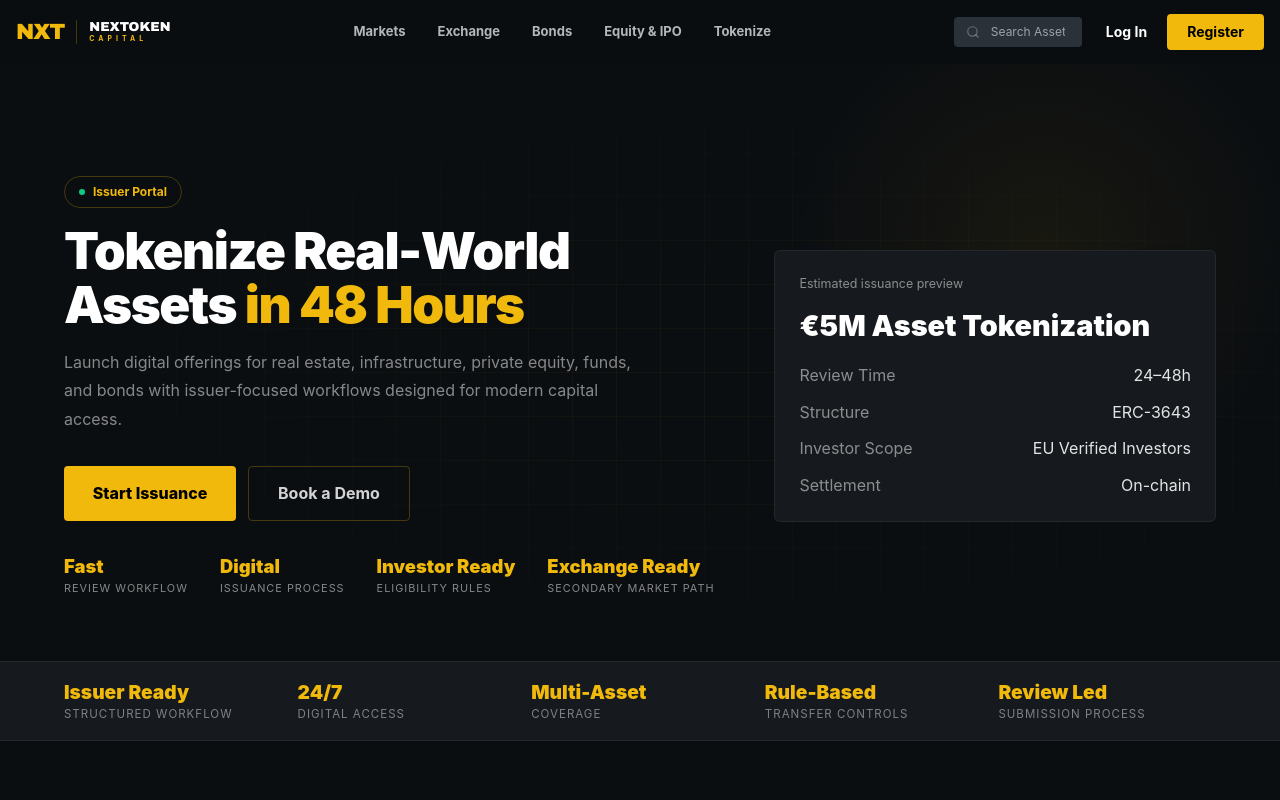
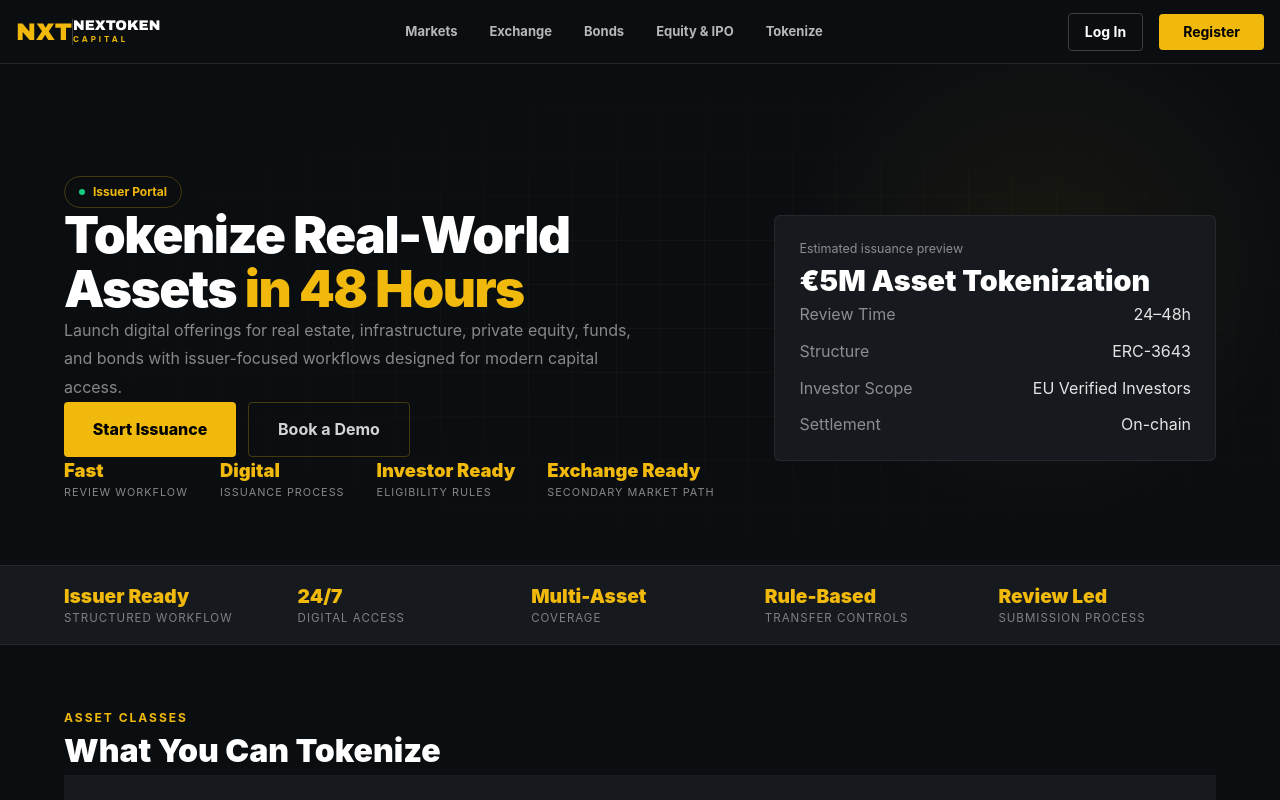
Before and after one commit to BIKASH907/nextoken-capital, a Next.js app: page /tokenize in a window 1280 px wide. Shown: the top 800 px of the page. Built offline with nearby package versions, Linux system fonts and the light colour scheme.

Commit message:
fix: aggressive gap removal with inline styles

```diff
--- a/components/Header.tsx
+++ b/components/Header.tsx
@@ -1,19 +1,13 @@
 "use client";
 
-import React, { useState, useEffect } from 'react';
+import React, { useState } from 'react';
 import Link from 'next/link';
 import { Menu, X, Search } from 'lucide-react';
 
 const Header = () => {
   const [isMenuOpen, setIsMenuOpen] = useState(false);
-  const [isScrolled, setIsScrolled] = useState(false);
 
-  useEffect(() => {
-    const handleScroll = () => setIsScrolled(window.scrollY > 10);
-    window.addEventListener('scroll', handleScroll);
-    return () => window.removeEventListener('scroll', handleScroll);
-  }, []);
-
+  // Exact links from your image: Markets, Exchange, Bonds, Equity & IPO, Tokenize
   const navLinks = [
     { title: 'Markets', link: '/markets' },
     { title: 'Exchange', link: '/exchange' },
@@ -23,13 +17,22 @@ const Header = () => {
   ];
 
   return (
-    <header className={`fixed top-0 left-0 w-full h-16 z-[100] transition-all duration-300 flex items-center ${
-      isScrolled || isMenuOpen ? 'bg-[#0b0e11] border-b border-white/10' : 'bg-[#0b0e11]/80 backdrop-blur-md'
-    }`}>
+    <header style={{
+      position: 'fixed',
+      top: 0,
+      left: 0,
+      width: '100%',
+      height: '64px',
+      zIndex: 1000,
+      backgroundColor: '#0b0e11',
+      borderBottom: '1px solid rgba(255,255,255,0.1)',
+      display: 'flex',
+      alignItems: 'center'
+    }}>
       <div className="max-w-[1440px] mx-auto px-4 w-full flex items-center justify-between">
 
-        {/* --- LOGO: IDENTICAL TO IMAGE 6 & 10 --- */}
-        <Link href="/" className="flex items-center no-underline group">
+        {/* LOGO AREA */}
+        <Link href="/" className="flex items-center no-underline">
           <div className="logo-nxt">NXT</div>
           <div className="logo-sep"></div>
           <div className="flex flex-col">
@@ -38,67 +41,56 @@ const Header = () => {
           </div>
         </Link>
 
-        {/* --- DESKTOP NAV --- */}
+        {/* NAVIGATION LINKS */}
         <nav className="hidden lg:flex items-center gap-8">
           {navLinks.map((item) => (
             <Link
               key={item.title}
               href={item.link}
-              className="text-white/70 hover:text-white text-[13px] font-bold transition-colors no-underline"
+              className="text-white/70 hover:text-white text-[13px] font-bold no-underline transition-colors"
             >
               {item.title}
             </Link>
           ))}
         </nav>
 
-        {/* --- RIGHT ACTIONS --- */}
+        {/* ACTION BUTTONS */}
         <div className="flex items-center gap-4">
-          <div className="hidden sm:flex relative">
-            <Search className="absolute left-3 top-1/2 -translate-y-1/2 text-white/30" size={14} />
-            <input
-              type="text"
-              placeholder="Search Assets..."
-              className="bg-[#2B3139] border border-transparent rounded py-1.5 pl-9 pr-4 text-xs text-white outline-none w-32 focus:w-48 transition-all"
-            />
-          </div>
+          <button className="hidden sm:block text-white font-bold text-sm hover:text-[#F0B90B] transition-colors border border-white/20 px-4 py-2 rounded">
+            Log In
+          </button>
+          <button className="bg-[#F0B90B] text-black px-6 py-2 rounded text-sm font-bold hover:bg-[#fcd535] transition-all">
+            Register
+          </button>
 
-          <div className="flex items-center gap-3">
-            <button className="hidden sm:block text-white font-bold text-sm px-2 hover:text-[#F0B90B] transition-colors">
-              Log In
-            </button>
-            <button className="bg-[#F0B90B] text-black px-5 py-2 rounded text-sm font-bold hover:bg-[#fcd535] transition-all">
-              Register
-            </button>
-
-            <button
-              onClick={() => setIsMenuOpen(!isMenuOpen)}
-              className="lg:hidden text-white hover:text-[#F0B90B] p-1"
-            >
-              {isMenuOpen ? <X size={24} /> : <Menu size={24} />}
-            </button>
-          </div>
+          <button onClick={() => setIsMenuOpen(!isMenuOpen)} className="lg:hidden text-white ml-2">
+            {isMenuOpen ? <X size={28} /> : <Menu size={28} />}
+          </button>
         </div>
       </div>
 
-      {/* --- MOBILE OVERLAY --- */}
-      <div className={`lg:hidden fixed inset-0 top-16 bg-[#0b0e11] z-[-1] transition-transform duration-300 ${isMenuOpen ? 'translate-x-0' : 'translate-x-full'}`}>
-        <div className="flex flex-col p-6 gap-6 h-full overflow-y-auto">
+      {/* MOBILE MENU OVERLAY */}
+      {isMenuOpen && (
+        <div style={{
+          position: 'fixed',
+          top: '64px',
+          left: 0,
+          width: '100%',
+          height: 'calc(100vh - 64px)',
+          backgroundColor: '#0b0e11',
+          padding: '2rem',
+          zIndex: 999,
+          display: 'flex',
+          flexDirection: 'column',
+          gap: '1.5rem'
+        }}>
           {navLinks.map((item) => (
-            <Link
-              key={item.title}
-              href={item.link}
-              onClick={() => setIsMenuOpen(false)}
-              className="text-white font-bold text-lg border-b border-white/5 pb-3 no-underline"
-            >
+            <Link key={item.title} href={item.link} onClick={() => setIsMenuOpen(false)} className="text-white font-bold text-xl no-underline">
               {item.title}
             </Link>
           ))}
-          <div className="mt-auto flex flex-col gap-3 pb-10">
-            <button className="w-full py-4 rounded font-bold border border-white/10 text-white">Log In</button>
-            <button className="bg-[#F0B90B] text-black w-full py-4 rounded font-bold">Register Now</button>
-          </div>
         </div>
-      </div>
+      )}
     </header>
   );
 };
--- a/pages/_app.js
+++ b/pages/_app.js
@@ -3,10 +3,10 @@ import Header from "../components/Header";
 
 export default function App({ Component, pageProps }) {
   return (
-    <div className="bg-[#0b0e11] min-h-screen flex flex-col m-0 p-0">
+    <div style={{ backgroundColor: '#0b0e11', minHeight: '100vh', margin: 0, padding: 0 }}>
       <Header />
-      {/* pt-16 (64px) matches the header height to eliminate the gap */}
-      <main className="flex-grow pt-16 m-0 p-0 overflow-x-hidden">
+      {/* This creates the exact space needed for the header with no extra gap */}
+      <main style={{ paddingTop: '64px' }}>
         <Component {...pageProps} />
       </main>
     </div>
--- a/styles/globals.css
+++ b/styles/globals.css
@@ -2,40 +2,21 @@
 @tailwind components;
 @tailwind utilities;
 
-/* Reset default margins to zero to kill the gap */
-html, body, #__next {
+/* THE GAP KILLER */
+* {
   margin: 0 !important;
-  padding: 0 !important;
-  background-color: #0b0e11;
+  padding: 0;
+  box-sizing: border-box;
+}
+
+body, html, #__next {
+  background-color: #0b0e11 !important;
+  width: 100% !important;
   overflow-x: hidden;
 }
 
-@layer components {
-  /* LOGO STYLING - Image 7 and 10 match */
-  .logo-nxt {
-    font-family: 'Arial Black', sans-serif;
-    font-size: 22px;
-    font-weight: 900;
-    color: #F0B90B;
-    letter-spacing: -1px;
-  }
-  .logo-sep {
-    width: 1px;
-    height: 24px;
-    background: rgba(240,185,11,0.25);
-    margin: 0 12px;
-  }
-  .logo-name {
-    font-family: 'Arial Black', sans-serif;
-    font-size: 13px;
-    font-weight: 900;
-    color: white;
-    line-height: 1.1;
-  }
-  .logo-cap {
-    font-size: 7px;
-    font-weight: 700;
-    color: #F0B90B;
-    letter-spacing: 4px;
-  }
-}
+/* LOGO SYSTEM */
+.logo-nxt { font-family: 'Arial Black', sans-serif; font-size: 24px; color: #F0B90B; }
+.logo-sep { width: 1px; height: 26px; background: rgba(255,255,255,0.2); margin: 0 12px; }
+.logo-name { font-family: 'Arial Black', sans-serif; font-size: 14px; color: white; line-height: 1; }
+.logo-cap { font-size: 8px; color: #F0B90B; letter-spacing: 3px; font-weight: bold; }
```
